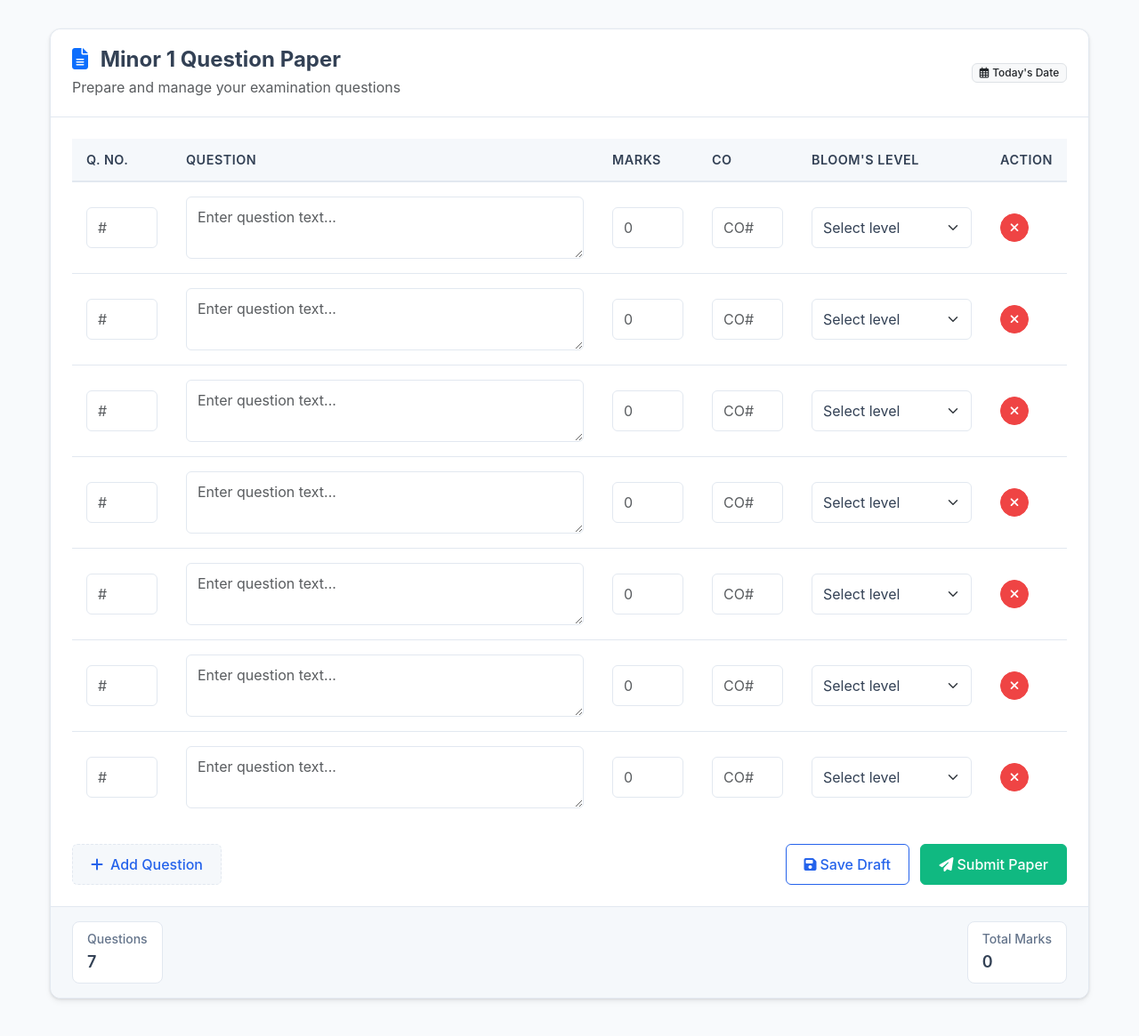
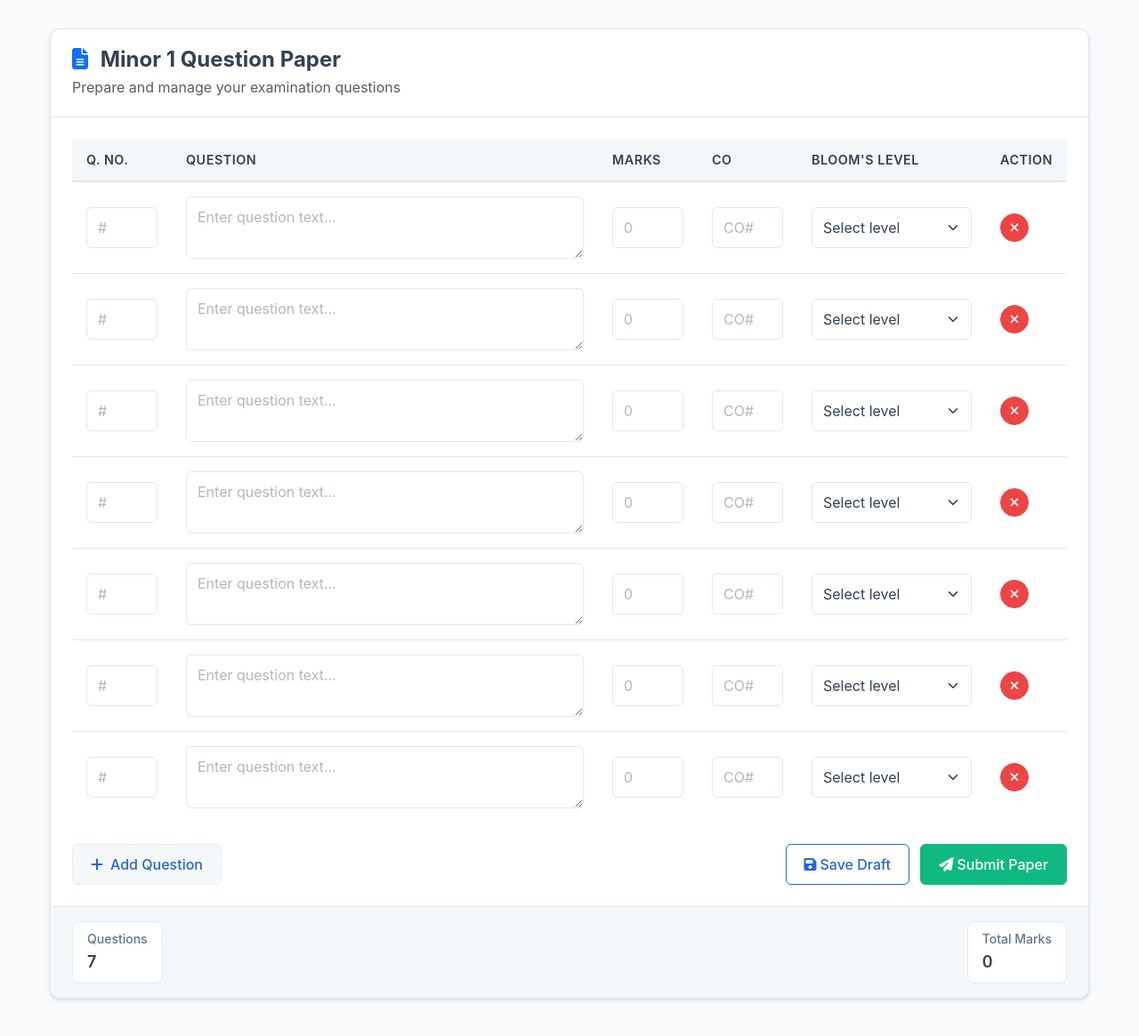
Before and after one commit to binge-coder/co-map, a Flask app: page /m1-question-paper in a window 1280 px wide. Shown: the top 1165 px of the page at 89% size. Run offline with Flask 3, Linux system fonts and the light colour scheme; some libraries are stand-ins or nearby versions.

Commit message:
enhance setup instructions and update requirements; improve HTML structure and styling

```diff
--- a/templates/question_paper.html
+++ b/templates/question_paper.html
@@ -1,5 +1,6 @@
 <!DOCTYPE html>
 <html lang="en">
+
 <head>
     <meta charset="UTF-8">
     <meta name="viewport" content="width=device-width, initial-scale=1.0">
@@ -60,7 +61,8 @@
             border-radius: 0 0 12px 12px !important;
         }
 
-        .form-control, .form-select {
+        .form-control,
+        .form-select {
             background-color: #fff;
             border: 1px solid var(--border-color);
             border-radius: 6px;
@@ -69,10 +71,16 @@
             transition: all 0.2s ease;
         }
 
-        .form-control:focus, .form-select:focus {
+        .form-control:focus,
+        .form-select:focus {
             border-color: var(--primary-color);
             box-shadow: 0 0 0 3px rgba(37, 99, 235, 0.15);
             outline: none;
+        }
+
+        ::placeholder {
+            color: #b0b8c1 !important;
+            opacity: 1;
         }
 
         textarea.form-control {
@@ -121,7 +129,8 @@
             color: white;
         }
 
-        .btn-primary:hover, .btn-primary:focus {
+        .btn-primary:hover,
+        .btn-primary:focus {
             background-color: var(--primary-hover);
             border-color: var(--primary-hover);
         }
@@ -263,7 +272,9 @@
                 padding: 1rem 0.5rem;
             }
 
-            .card-header, .card-body, .card-footer {
+            .card-header,
+            .card-body,
+            .card-footer {
                 padding: 1rem;
             }
 
@@ -273,6 +284,7 @@
         }
     </style>
 </head>
+
 <body>
     <div class="app-container">
         <div class="card">
@@ -281,23 +293,24 @@
                     <h1 class="paper-title">
                         <i class="fas fa-file-alt me-2 text-primary"></i>
                         {% if 'final' in paper %}
-                            Final Exam Question Paper
+                        Final Exam Question Paper
                         {% elif 'm1' in paper %}
-                            Minor 1 Question Paper
+                        Minor 1 Question Paper
                         {% elif 'm2' in paper %}
-                            Minor 2 Question Paper
+                        Minor 2 Question Paper
                         {% else %}
-                            {{ paper.replace('_', ' ').replace('question paper', 'Question Paper').title() }}
+                        {{ paper.replace('_', ' ').replace('question paper', 'Question Paper').title() }}
                         {% endif %}
                     </h1>
 
                     <p class="text-muted mb-0 mt-1">Prepare and manage your examination questions</p>
                 </div>
-                <div class="header-metadata">
+                <!-- the below component "today's date" is unnecessary. need to remove it -->
+                <!-- <div class="header-metadata">
                     <span class="badge bg-light text-dark border">
                         <i class="far fa-calendar-alt me-1"></i>{{ "Today's Date" }}
                     </span>
-                </div>
+                </div> -->
             </div>
             <div class="card-body">
                 <form id="questionForm" method="POST">
@@ -319,16 +332,20 @@
                                 {% for i in range(1, 8) %}
                                 <tr>
                                     <td>
-                                        <input type="text" name="qno_{{ i }}" class="form-control question-number" placeholder="#" required>
+                                        <input type="text" name="qno_{{ i }}" class="form-control question-number"
+                                            placeholder="#" required>
                                     </td>
                                     <td>
-                                        <textarea name="question_{{ i }}" class="form-control" rows="2" placeholder="Enter question text..." required></textarea>
+                                        <textarea name="question_{{ i }}" class="form-control" rows="2"
+                                            placeholder="Enter question text..." required></textarea>
                                     </td>
                                     <td>
-                                        <input type="number" name="marks_{{ i }}" class="form-control marks-column" placeholder="0" min="1" required>
+                                        <input type="number" name="marks_{{ i }}" class="form-control marks-column"
+                                            placeholder="0" min="1" required>
                                     </td>
                                     <td>
-                                        <input type="text" name="co_{{ i }}" class="form-control co-column" placeholder="CO#" required>
+                                        <input type="text" name="co_{{ i }}" class="form-control co-column"
+                                            placeholder="CO#" required>
                                     </td>
                                     <td>
                                         <select name="bloom_{{ i }}" class="form-select bloom-column" required>
@@ -342,7 +359,8 @@
                                         </select>
                                     </td>
                                     <td class="text-center">
-                                        <button type="button" class="btn btn-danger btn-sm remove-btn" title="Remove this question">
+                                        <button type="button" class="btn btn-danger btn-sm remove-btn"
+                                            title="Remove this question">
                                             <i class="fas fa-times"></i>
                                         </button>
                                     </td>
@@ -390,7 +408,7 @@
     <script src="https://cdnjs.cloudflare.com/ajax/libs/jquery/3.6.0/jquery.min.js"></script>
     <script src="https://cdnjs.cloudflare.com/ajax/libs/bootstrap/5.3.0/js/bootstrap.bundle.min.js"></script>
     <script>
-        $(document).ready(function() {
+        $(document).ready(function () {
             // Initialize tooltips
             const tooltipTriggerList = [].slice.call(document.querySelectorAll('[title]'));
             tooltipTriggerList.map(function (tooltipTriggerEl) {
@@ -398,7 +416,7 @@
             });
 
             // Add new row
-            $("#addRow").click(function() {
+            $("#addRow").click(function () {
                 const rowCount = parseInt($("#row_count").val()) + 1;
                 $("#row_count").val(rowCount);
 
@@ -446,7 +464,7 @@
             });
 
             // Remove row
-            $(document).on("click", ".remove-btn", function() {
+            $(document).on("click", ".remove-btn", function () {
                 if ($("#entryTable tbody tr").length > 1) {
                     $(this).closest("tr").remove();
                     updateCounts();
@@ -461,7 +479,7 @@
                 $("#questionCount").text(questionCount);
 
                 let totalMarks = 0;
-                $("input[name^='marks_']").each(function() {
+                $("input[name^='marks_']").each(function () {
                     const marks = parseInt($(this).val()) || 0;
                     totalMarks += marks;
                 });
@@ -469,12 +487,12 @@
             }
 
             // Update counts when marks change
-            $(document).on("input", "input[name^='marks_']", function() {
+            $(document).on("input", "input[name^='marks_']", function () {
                 updateCounts();
             });
 
             // Form validation
-            $("#questionForm").on("submit", function(e) {
+            $("#questionForm").on("submit", function (e) {
                 if (!this.checkValidity()) {
                     e.preventDefault();
                     e.stopPropagation();
@@ -487,4 +505,5 @@
         });
     </script>
 </body>
+
 </html>
```
Also changed, not shown: requirements.txt (+26 -12 lines), Readme.md.
